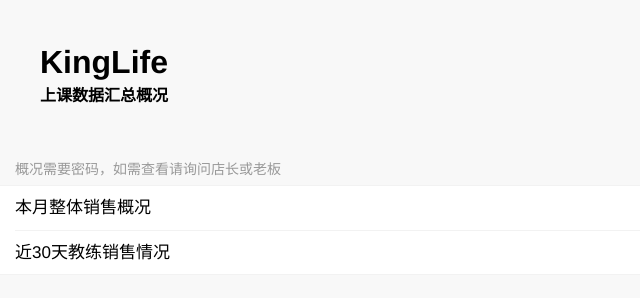
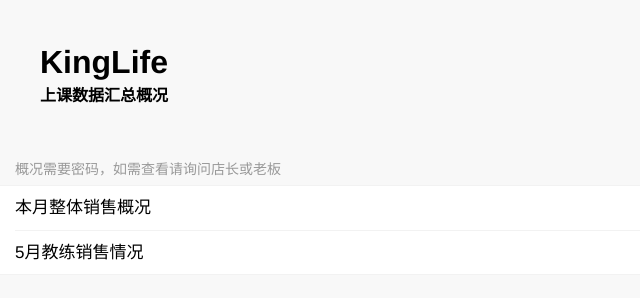
Before and after one commit to yiranguan/for_FanDi, a plain HTML site: page instructor/saleList.html in a window 1280 px wide. Shown: the full height of the page, 0-640 px from the left. Drawn offline with Linux system fonts and the light colour scheme.

Commit message:
Add files via upload

```diff
--- a/instructor/saleList.html
+++ b/instructor/saleList.html
@@ -26,7 +26,7 @@
       </a>
      <a class="weui-cell weui-cell_access" href="./coachDetails.html">
         <div class="weui-cell__bd">
-          <p>近30天教练销售情况</p>
+          <p>5月教练销售情况</p>
         </div>
         <div class="weui-cell__ft">查看
         </div>
```
